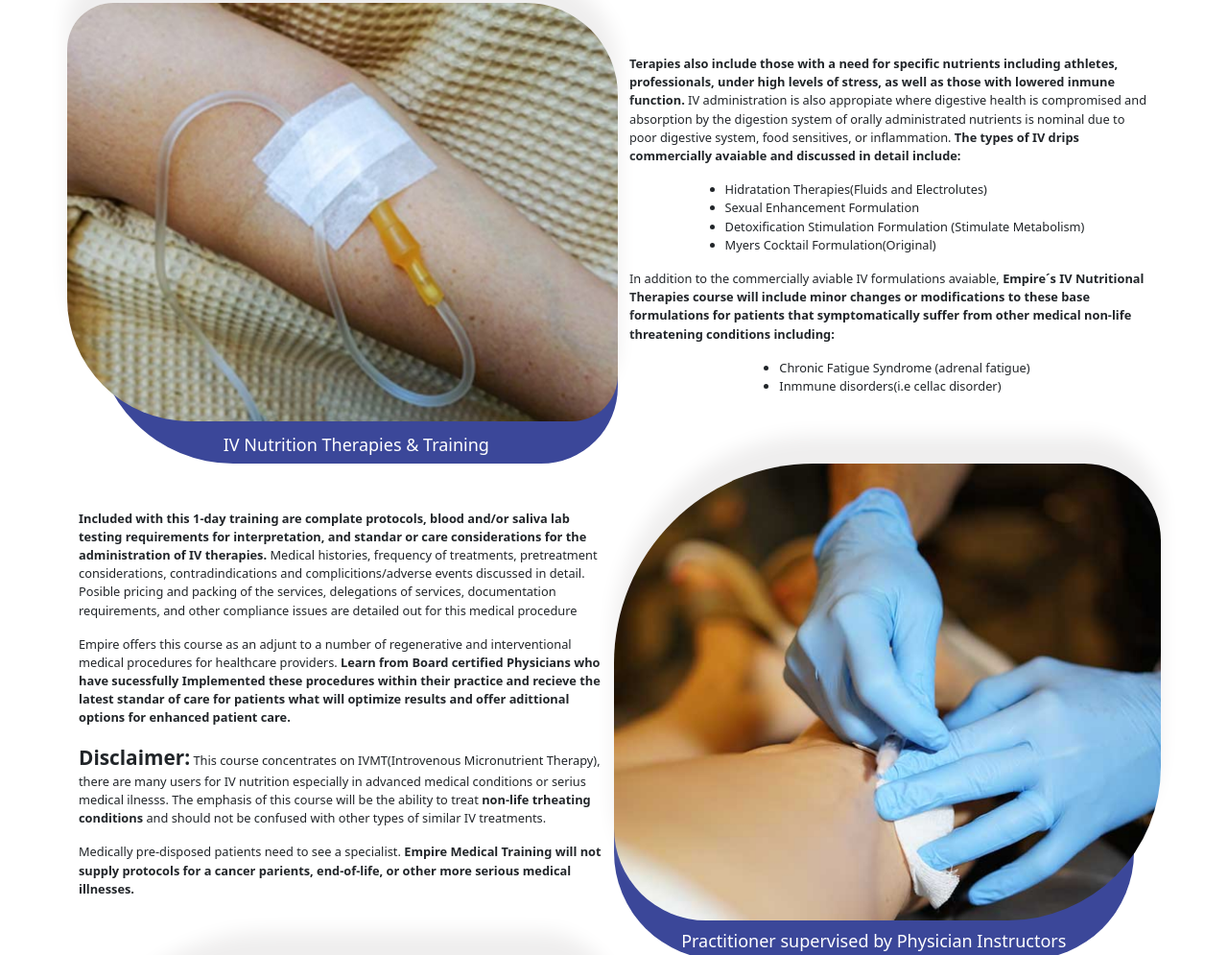
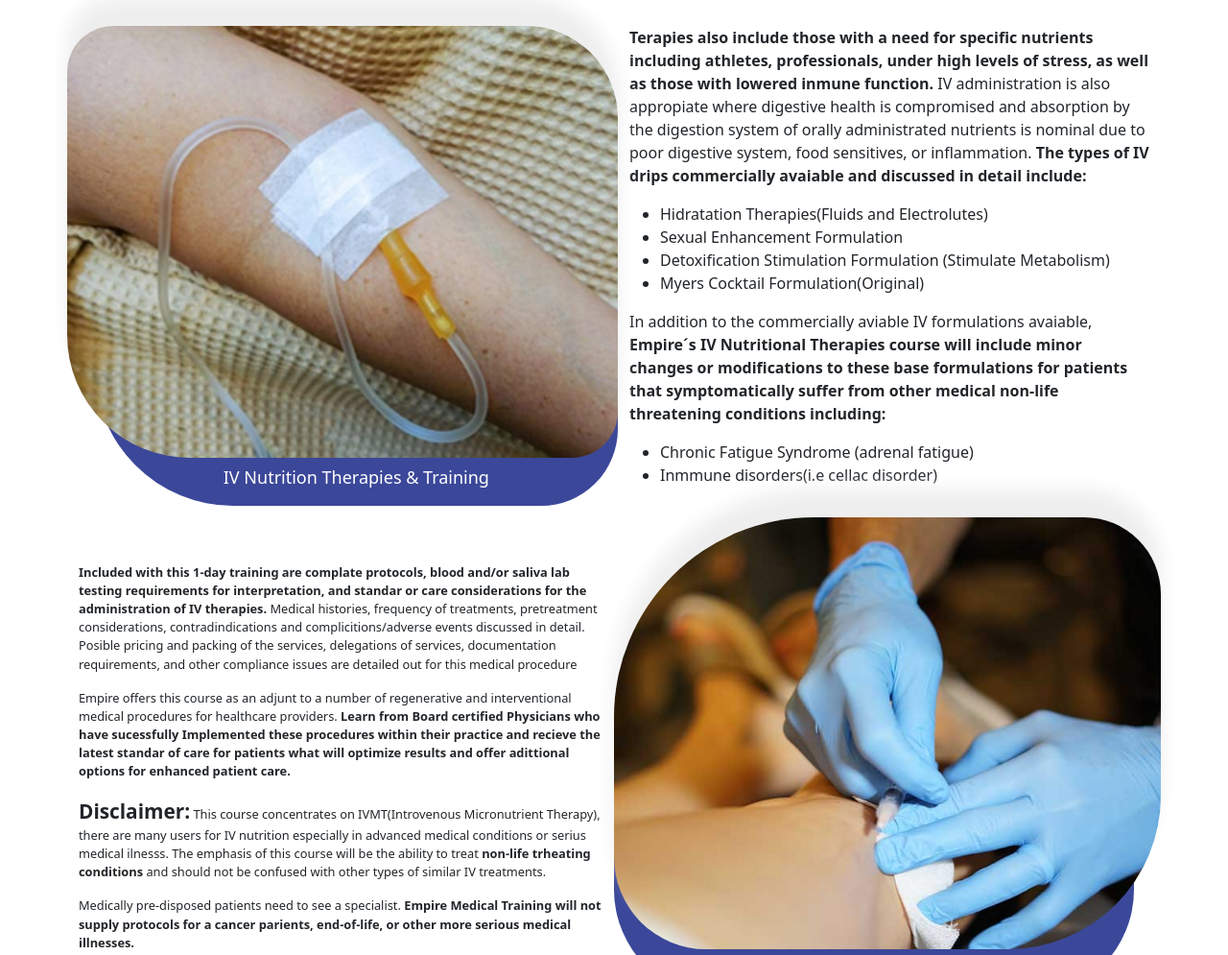
Before and after one commit to Robertofreelance/pagina1, a plain HTML site: page index.html in a window 1280 px wide. Shown: the part 570-1565 px from the top of the page at 96% size. Drawn offline with nearby package versions, Linux system fonts and the light colour scheme.

Commit message:
correcciones

```diff
--- a/index.html
+++ b/index.html
@@ -23,9 +23,9 @@
 
         <section class="py-4">
             <h2 style="color: #3D4893" class="text-center">IVMT (Intravenous Micronutrient Therapy for Patients using
-                Natural Supplements for Patients</h2>
+                Natural Supplements for Patients)</h2>
             <div class="row ">
-                <div class="col-lg-7 order-1 order-md-1 text-low py-5 d-flex flex-column  ">
+                <div class="col-lg-7 order-1 order-md-1  text-low py-5 d-flex flex-column  ">
                     <p> <strong> Offering IV Nutrition Therapies allow for healthcare providers to take advantage of
                             this growing
                             segment of regenerative medicine and offer patients solutions to a number of symptoms
@@ -61,7 +61,7 @@
             </div>
         </section>
         <section class="py-4">
-            <div class="row ">
+            <div class="row  pt-3  my-2 ">
                 <div class="col-lg p-3 high position-relative d-flex">
                     <div class="img1 img-reverse">
                     </div>
@@ -69,7 +69,7 @@
                         <h4 class="text-white text-responsive">IV Nutrition Therapies & Training</h4>
                     </div>
                 </div>
-                <div class="col-lg d-flex py-5 text-low flex-column justify-content-center align-items-center">
+                <div class="col-lg d-flex pb-2 flex-column ">
                     <p><strong>Terapies also include those with a need for specific nutrients including athletes,
                             professionals, under high levels of stress, as well as those with lowered inmune
                             function.</strong> IV administration is also appropiate where digestive health is
@@ -145,7 +145,7 @@
                     </div>
                 </div>
                 <div
-                    class="col-lg d-flex py-lg-2 py-5 text-low flex-column justify-content-center align-items-center">
+                    class="col-lg d-flex py-lg-2 py-5 text-low flex-column align-items-center">
                     <p><strong class="higher">Comprehensive Training and Certification:</strong> this is a
                         certification
                         program intended only for Pyisicians and other licensed helath care professionals and
--- a/styles.css
+++ b/styles.css
@@ -114,17 +114,17 @@ img {
 
 .darkblue {
     background-color: #3b4799;
-    height: 60%;
-    bottom: 0;
+    height: 210px;
+    /* bottom: 0; */
     position: absolute;
-
     display: flex;
-    align-items: flex-end;
+    align-items: center;
     width: 95%;
     text-align: center;
     justify-content: center;
-
     z-index: 0;
+    padding-top: 160px;
+    top: 290px;
 }
 .border1 {
     border-bottom-right-radius: 5em;
@@ -155,7 +155,6 @@ img {
 .border2 {
     border-bottom-right-radius: 7em;
     border-bottom-left-radius: 7em;
-    height: 40% !important;
     left: 0;
 }
 .border3 {
@@ -171,8 +170,7 @@ img {
     top: 0;
     right: 0;
     width: 100%;
-    height: 92%;
-
+    height: 450px;
     background-size: cover;
     border-bottom-right-radius: 10em;
     border-bottom-left-radius: 6em;
@@ -186,8 +184,7 @@ img {
     top: 0;
     right: 0;
     width: 100%;
-    height: 91%;
-
+    height: 450px;
     background-size: cover;
     border-bottom-right-radius: 3em;
     border-bottom-left-radius: 8em;
@@ -206,9 +203,11 @@ img {
     background-image: url(./images/b3.png);
 }
 .high {
-    min-height: 60vh;
+    min-height: 500px;
 }
-
+.darkblue h4 {
+    width: 80%;
+}
 .well2 {
     background-color: #3b4799;
     color: #ffffff;
@@ -226,11 +225,7 @@ img {
         width: 30%;
     }
 }
-@media screen and (max-width: 994px) {
-    .img {
-        height: 90%;
-    }
-}
+
 @media screen and (max-width: 500px) {
     .border1 .text-responsive {
         font-size: 11px;
```
